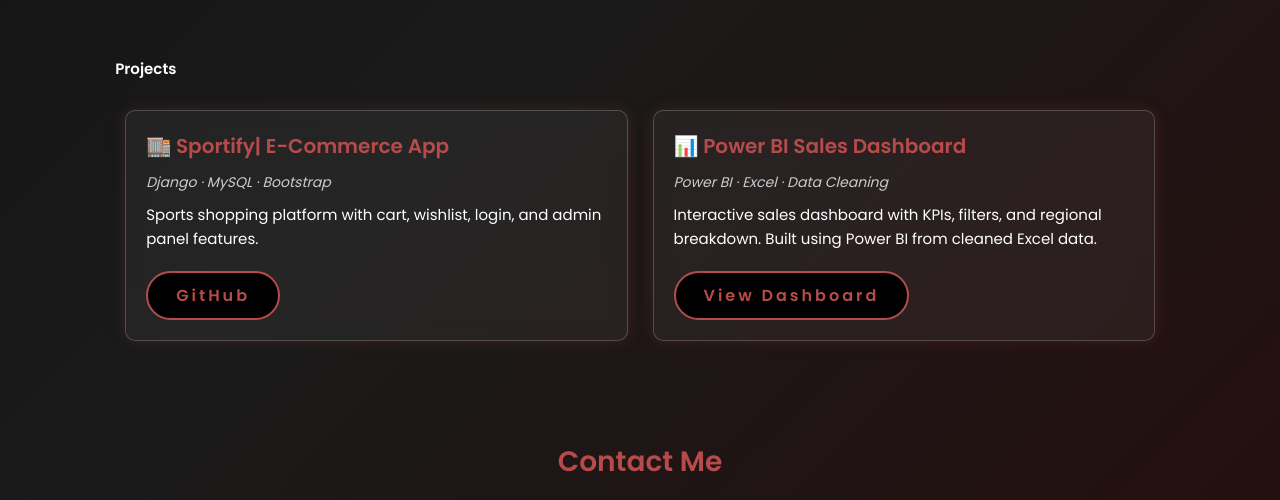
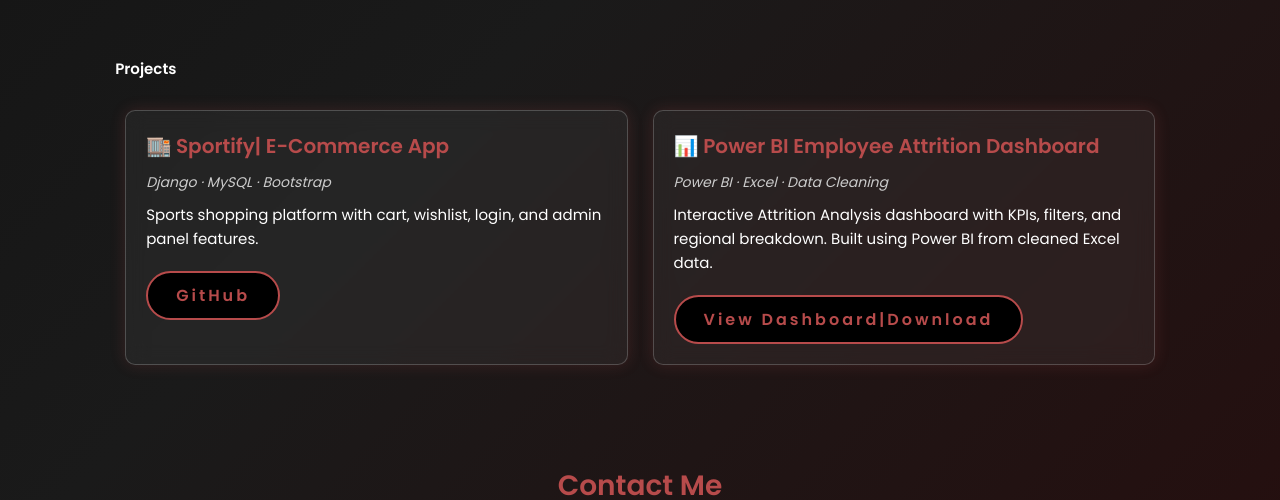
Before and after one commit to Rahulsarath20/rahul-portfolio, a plain HTML site: page index.html in a window 1280 px wide. Shown: the part 1300-1800 px from the top of the page. Drawn offline with nearby package versions, Linux system fonts and the light colour scheme.

Commit message:
first commit

```diff
--- a/index.html
+++ b/index.html
@@ -99,10 +99,10 @@
       </div>
 
       <div class="project-card">
-        <h3>📊 Power BI Sales Dashboard</h3>
+        <h3>📊 Power BI Employee Attrition Dashboard</h3>
         <p class="tech">Power BI · Excel · Data Cleaning</p>
-        <p>Interactive sales dashboard with KPIs, filters, and regional breakdown. Built using Power BI from cleaned Excel data.</p>
-        <a href="https://yourdashboardlink" class="btn" target="_blank">View Dashboard</a>
+        <p>Interactive Attrition Analysis dashboard with KPIs, filters, and regional breakdown. Built using Power BI from cleaned Excel data.</p>
+        <a href="https://github.com/Rahulsarath20/powerBI/blob/main/PowerBI-Attrition%20Dashboard/EmployeeAttrition_Analysis.pbix" class="btn" target="_blank">View Dashboard|Download</a>
       </div>
     </div>
   </section>
```
Also changed, not shown: 1 other file.
